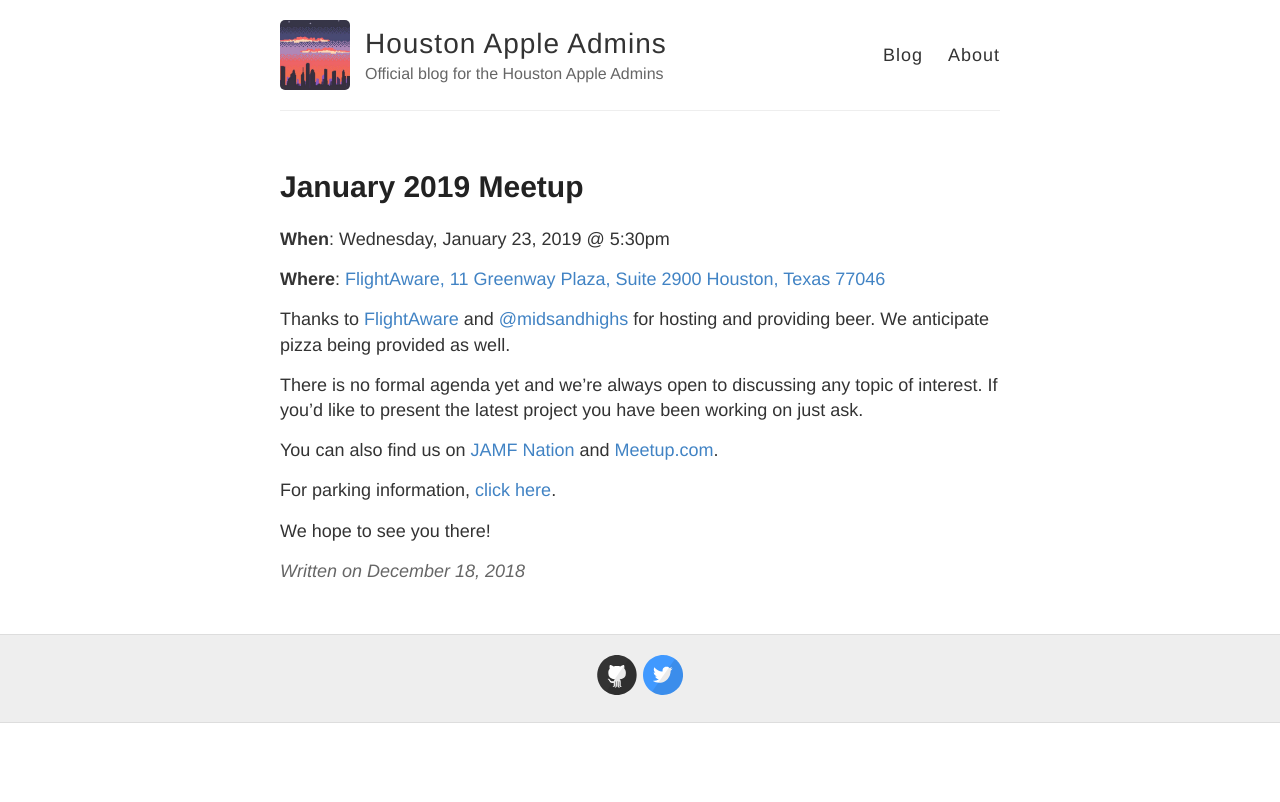
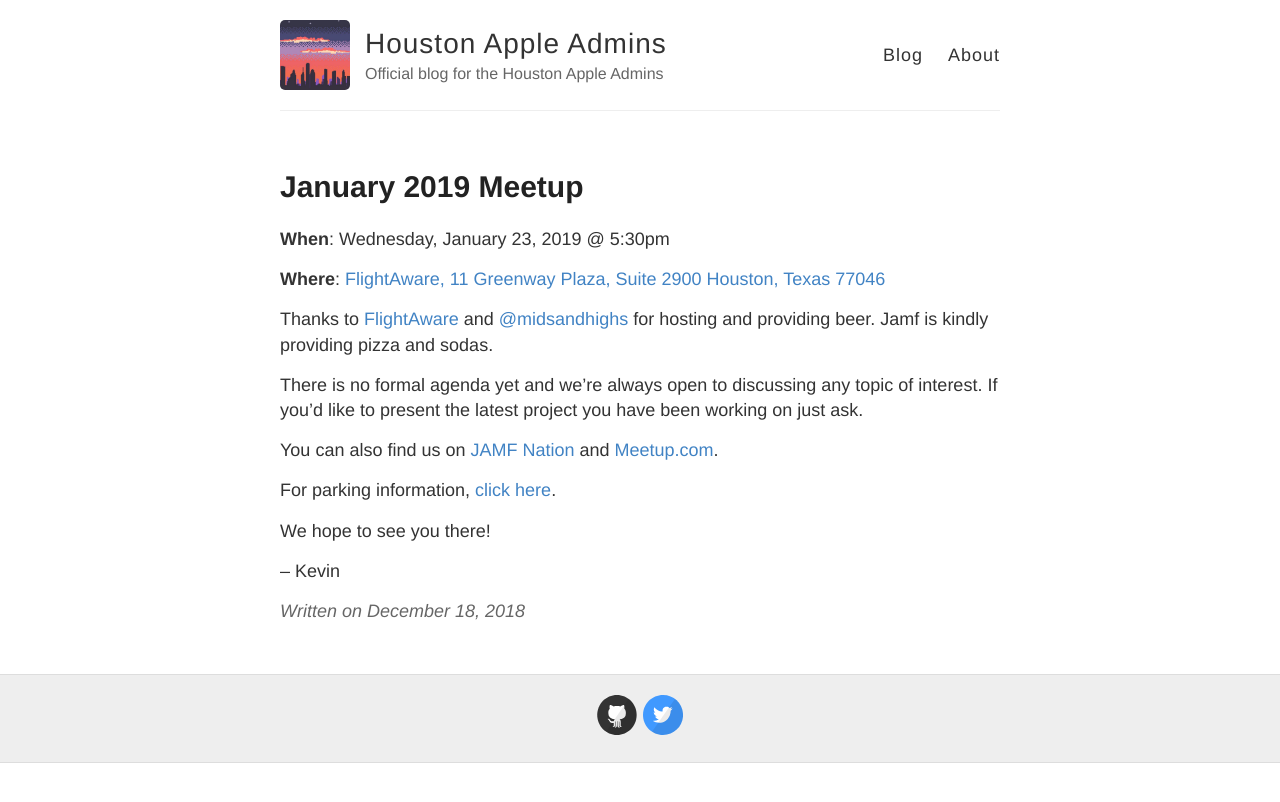
Before and after one commit to houstonappleadmins/houstonappleadmins.github.io, a Jekyll site: the page built from _posts/2018-12-18-January2019-Meetup.md, in a window 1280 px wide. Shown: the top 802 px of the page. Built offline with Jekyll 4.4.1, drawn with Linux system fonts in a browser that asks for light colours; our own code applies the rules of GitHub Pages for plain Markdown files.

Commit message:
Added pizza information.

```diff
--- a/_posts/2018-12-18-January2019-Meetup.md
+++ b/_posts/2018-12-18-January2019-Meetup.md
@@ -7,7 +7,7 @@
 **Where**: [FlightAware, 11 Greenway Plaza, Suite 2900
 Houston, Texas 77046](https://goo.gl/maps/XQ3wqBddPUP2)
 
-Thanks to [FlightAware](https://flightaware.com/about/contact/ "FlightAware") and [@midsandhighs](https://twitter.com/midsandhighs) for hosting and providing beer. We anticipate pizza being provided as well.
+Thanks to [FlightAware](https://flightaware.com/about/contact/ "FlightAware") and [@midsandhighs](https://twitter.com/midsandhighs) for hosting and providing beer. Jamf is kindly providing pizza and sodas.
 
 There is no formal agenda yet and we're always open to discussing any topic of interest. If you'd like to present the latest project you have been working on just ask.
 
@@ -16,3 +16,5 @@
 For parking information, [click here](https://houstonappleadmins.org/images/FlightAware-Parking.pdf).
 
 We hope to see you there!
+
+-- Kevin
```
